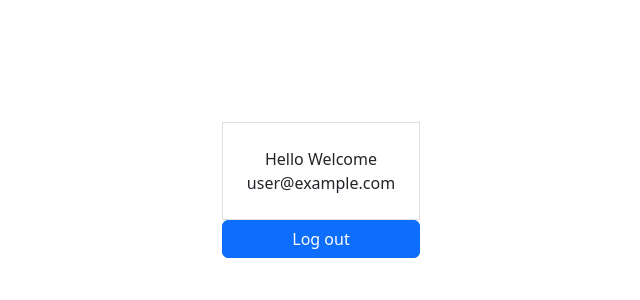
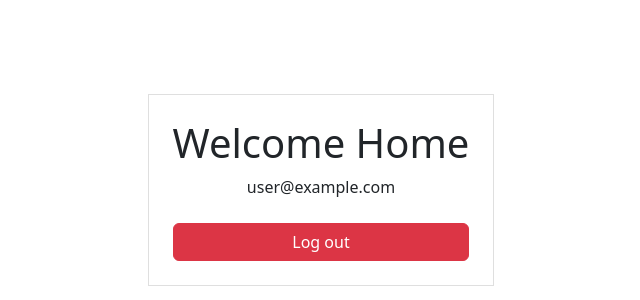
Before and after one commit to iamarsalanazam/phone-auth, a React (Vite) app: page /home in a window 1280 px wide. Shown: the part 218-518 px from the top of the page, without its empty margins (319-959 px from the left). Built offline with nearby package versions, Linux system fonts and the light colour scheme; no server answers; sample sign-in values are in the browser's storage; the HTML template or start-up script is replaced by a standard one.

Commit message:
Final changess

```diff
--- a/src/components/Home.jsx
+++ b/src/components/Home.jsx
@@ -17,13 +17,15 @@ const Home = () => {
   return (
     <>
       <div className="p-4 box mt-3 text-center">
-        Hello Welcome <br />
+        <h1>
+          Welcome Home <br />
+        </h1>
         {user && user.email}
-      </div>
-      <div className="d-grid gap-2">
-        <Button variant="primary" onClick={handleLogout}>
-          Log out
-        </Button>
+        <div className="d-grid gap-2 mt-4">
+          <Button variant="danger" onClick={handleLogout}>
+            Log out
+          </Button>
+        </div>
       </div>
     </>
   );
--- a/src/components/Login.jsx
+++ b/src/components/Login.jsx
@@ -30,7 +30,7 @@ const Login = () => {
         <Form>
           <div>
             <Link to="/signinotp">
-              <Button variant="secondary">Sign In with OTP</Button>
+              <Button variant="primary">Sign In with OTP</Button>
             </Link>
           </div>
         </Form>
--- a/src/components/SignInOtp.jsx
+++ b/src/components/SignInOtp.jsx
@@ -57,7 +57,7 @@ function SignInOtp() {
           <div className="d-flex mt-3">
             <div className="mr-3">
               <Link to="/">
-                <Button variant="primary" type="Submit" className="mr-3">
+                <Button variant="danger" type="Submit" className="mr-3">
                   Cancel
                 </Button>
               </Link>
@@ -82,7 +82,7 @@ function SignInOtp() {
           <div className="d-flex mt-3">
             <div className="mr-3">
               <Link to="/">
-                <Button variant="primary" type="Submit" className="">
+                <Button variant="danger" type="Submit" className="">
                   Cancel
                 </Button>
               </Link>
```
